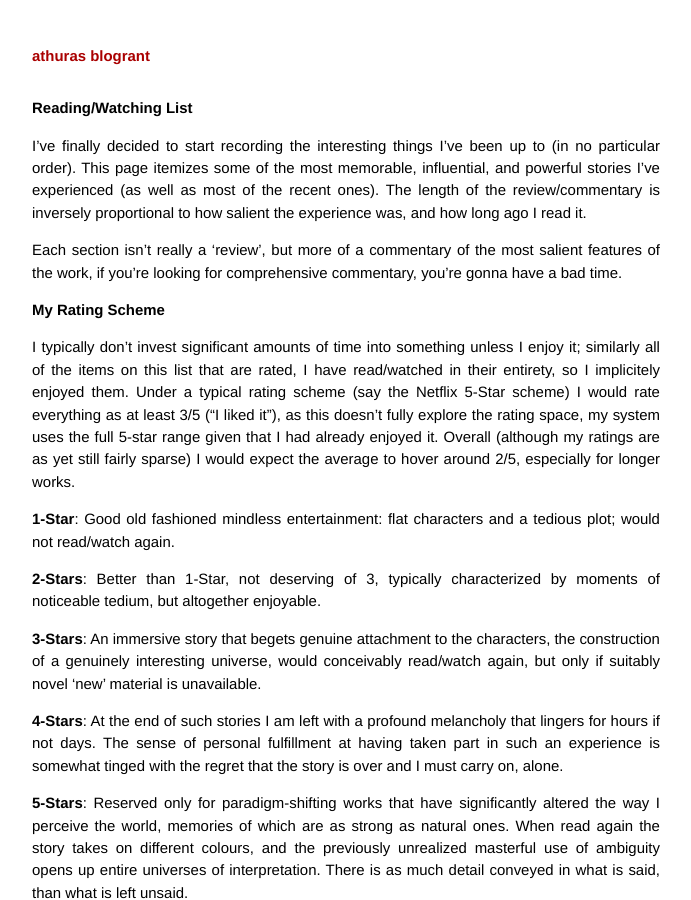
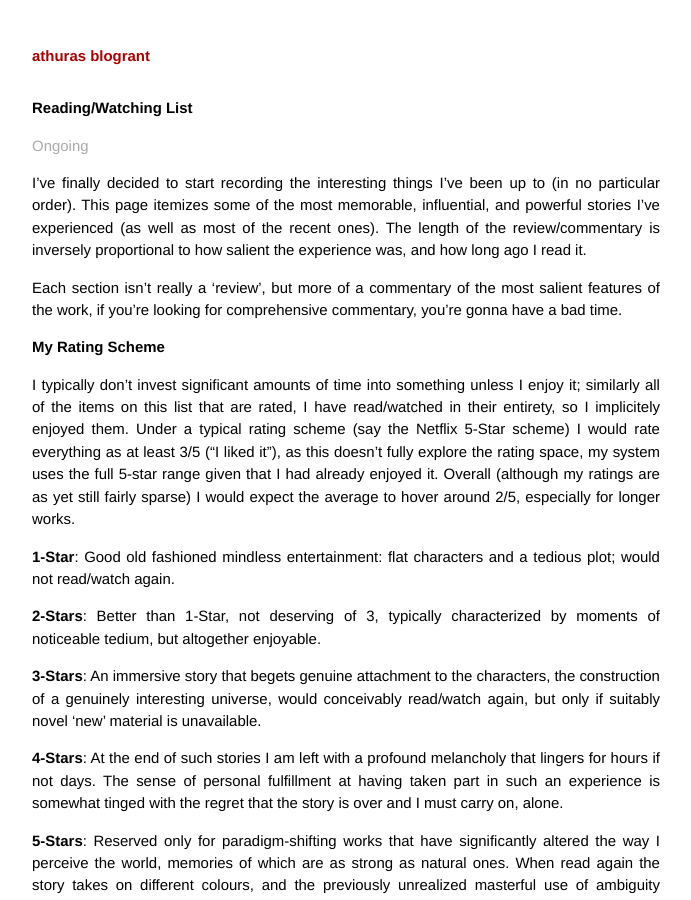
Before and after one commit to athuras/athuras.github.com, a Jekyll site: the page built from _posts/2014-03-05-Booklist.markdown, in a window 1280 px wide and 900 px high. Shown: the whole window, without its empty margins (294-985 px from the left). Built offline with Jekyll 4.4.1, drawn with Linux system fonts in a browser that asks for light colours; Markdown is read by kramdown in place of the engine named in the settings.

Commit message:
added meta tag

```diff
--- a/_posts/2014-03-05-Booklist.markdown
+++ b/_posts/2014-03-05-Booklist.markdown
@@ -4,6 +4,8 @@ title:  Reading/Watching List
 ---
 
 # {{ page.title }}
+<p class="meta"> Ongoing </p>
+
 I've finally decided to start recording the interesting things I've been up to (in no particular order).
 This page itemizes some of the most memorable, influential, and powerful stories I've experienced (as well as most of the recent ones).
 The length of the review/commentary is inversely proportional to how salient the experience was, and how long ago I read it.
```
